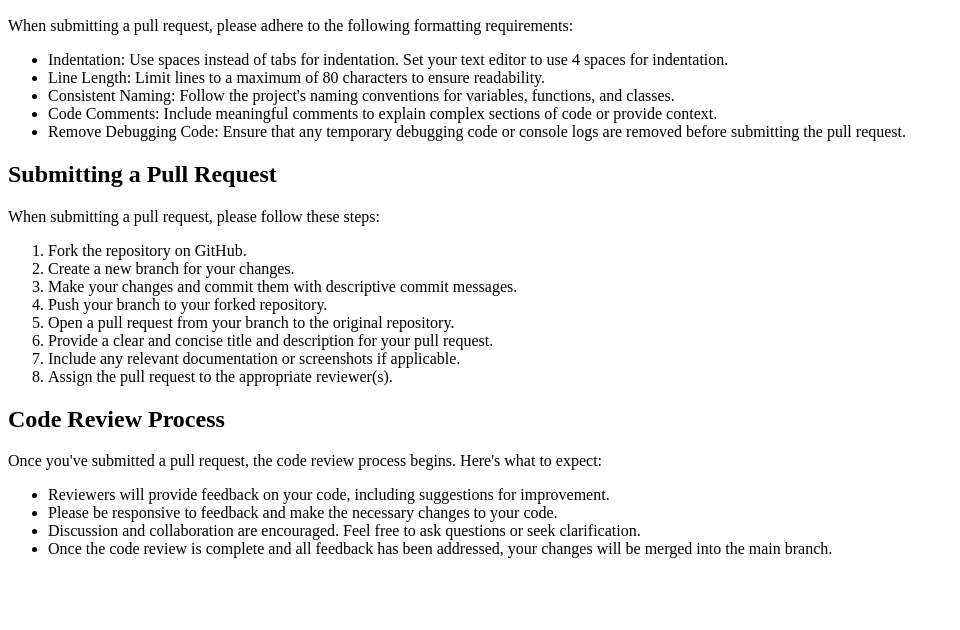
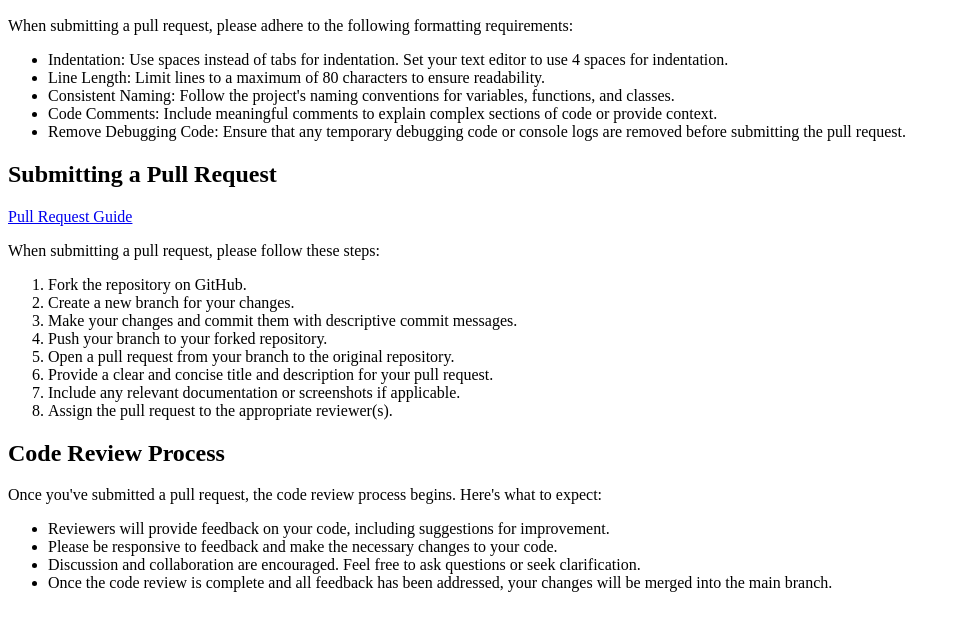
Before and after one commit to ECU-ATMAE-ROBOTICS/ecu-robotics, a plain HTML site: page src/contributing/contributing.html in a window 1280 px wide. Shown: the part 110-740 px from the top of the page, without its empty margins (0-960 px from the left). Drawn offline with Linux system fonts and the light colour scheme.

Commit message:
Link pull-request guide from contributing.html

```diff
--- a/src/contributing/contributing.html
+++ b/src/contributing/contributing.html
@@ -20,6 +20,7 @@
   </ul>
 
   <h2>Submitting a Pull Request</h2>
+  <a href="../topics/github//subtopics/pull-requests.html">Pull Request Guide</a>
   <p>When submitting a pull request, please follow these steps:</p>
   <ol>
     <li>Fork the repository on GitHub.</li>
```
